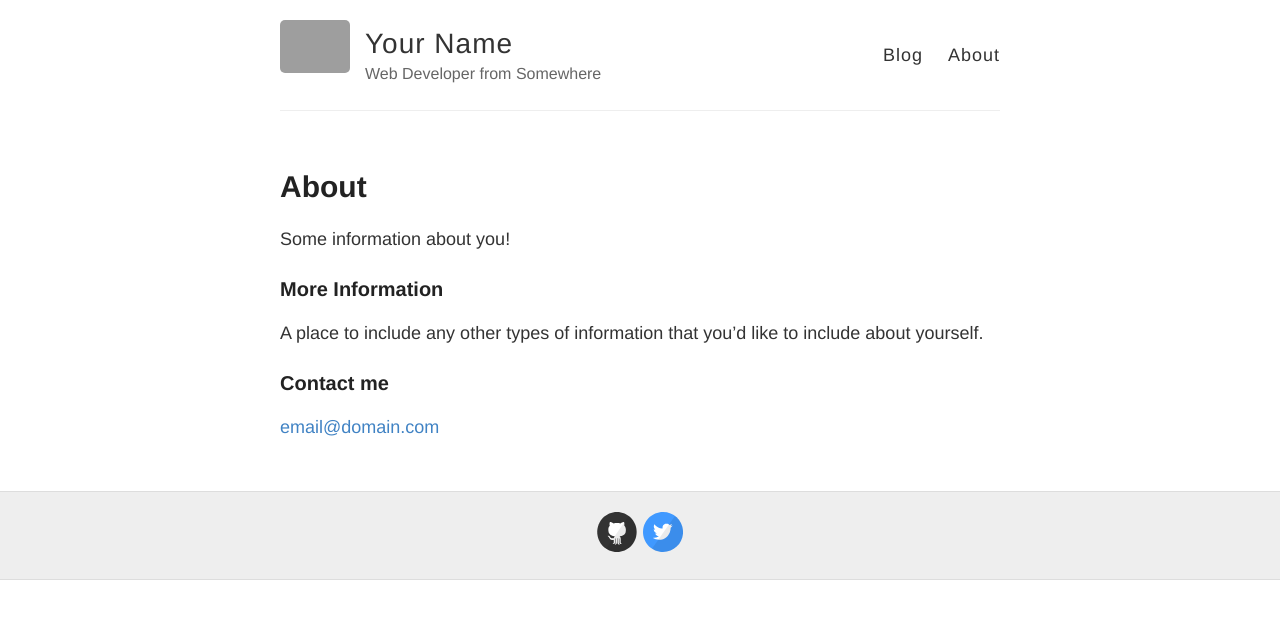
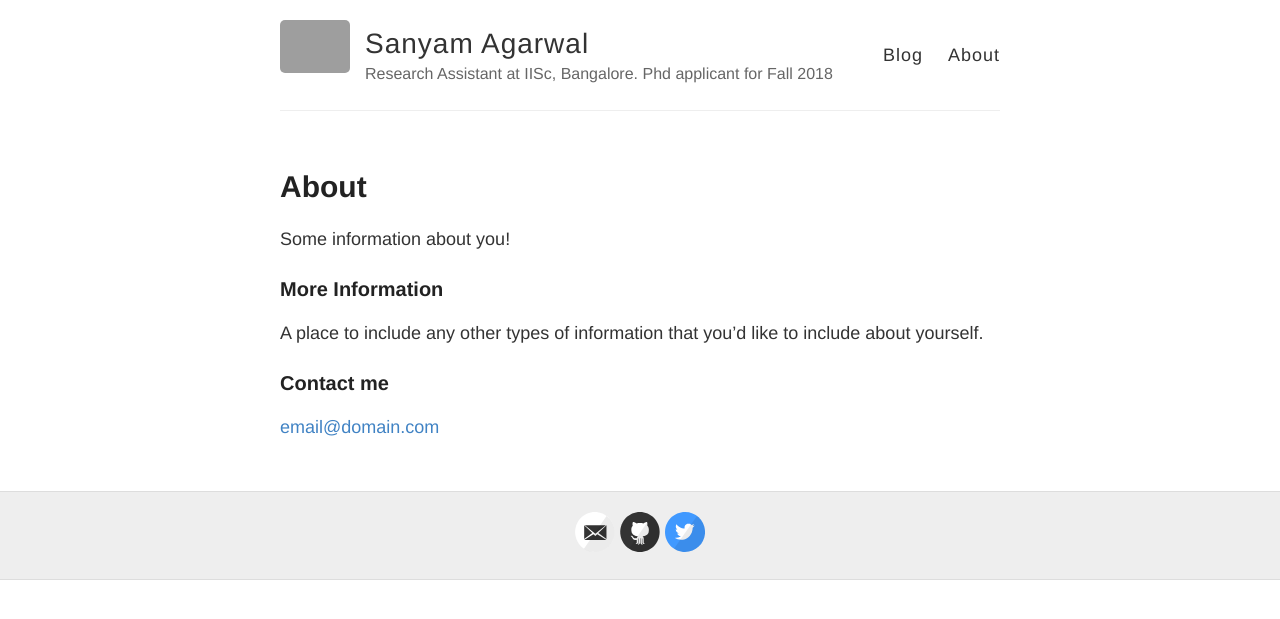
Before and after one commit to sanyam5/sanyam5.github.io, a Jekyll site: the page built from about.md, in a window 1280 px wide. Shown: the top 619 px of the page. Built offline with Jekyll 4.4.1, drawn with Linux system fonts in a browser that asks for light colours; grey boxes are pictures that could not be loaded.

Commit message:
Update _config.yml

```diff
--- a/_config.yml
+++ b/_config.yml
@@ -3,10 +3,10 @@
 #
 
 # Name of your site (displayed in the header)
-name: Your Name
+name: Sanyam Agarwal
 
 # Short bio or description (displayed in the header)
-description: Web Developer from Somewhere
+description: Research Assistant at IISc, Bangalore. Phd applicant for Fall 2018
 
 # URL of your avatar or profile pic (you could use your GitHub profile pic)
 avatar: https://raw.githubusercontent.com/barryclark/jekyll-now/master/images/jekyll-logo.png
@@ -18,15 +18,15 @@ avatar: https://raw.githubusercontent.com/barryclark/jekyll-now/master/images/je
 # Includes an icon in the footer for each username you enter
 footer-links:
   dribbble:
-  email:
+  email: sanyam.agarwal94@gmail.com
   facebook:
   flickr:
-  github: barryclark/jekyll-now
+  github: sanyam5
   instagram:
   linkedin:
   pinterest:
   rss: # just type anything here for a working RSS icon
-  twitter: jekyllrb
+  twitter: sanyam_lawraga
   stackoverflow: # your stackoverflow profile, e.g. "users/50476/bart-kiers"
   youtube: # channel/<your_long_string> or user/<user-name>
   googleplus: # anything in your profile username that comes after plus.google.com/
@@ -34,7 +34,7 @@ footer-links:
 
 # Enter your Disqus shortname (not your username) to enable commenting on posts
 # You can find your shortname on the Settings page of your Disqus account
-disqus:
+disqus: sanyam5-github-io
 
 # Enter your Google Analytics web tracking code (e.g. UA-2110908-2) to activate tracking
 google_analytics:
```
